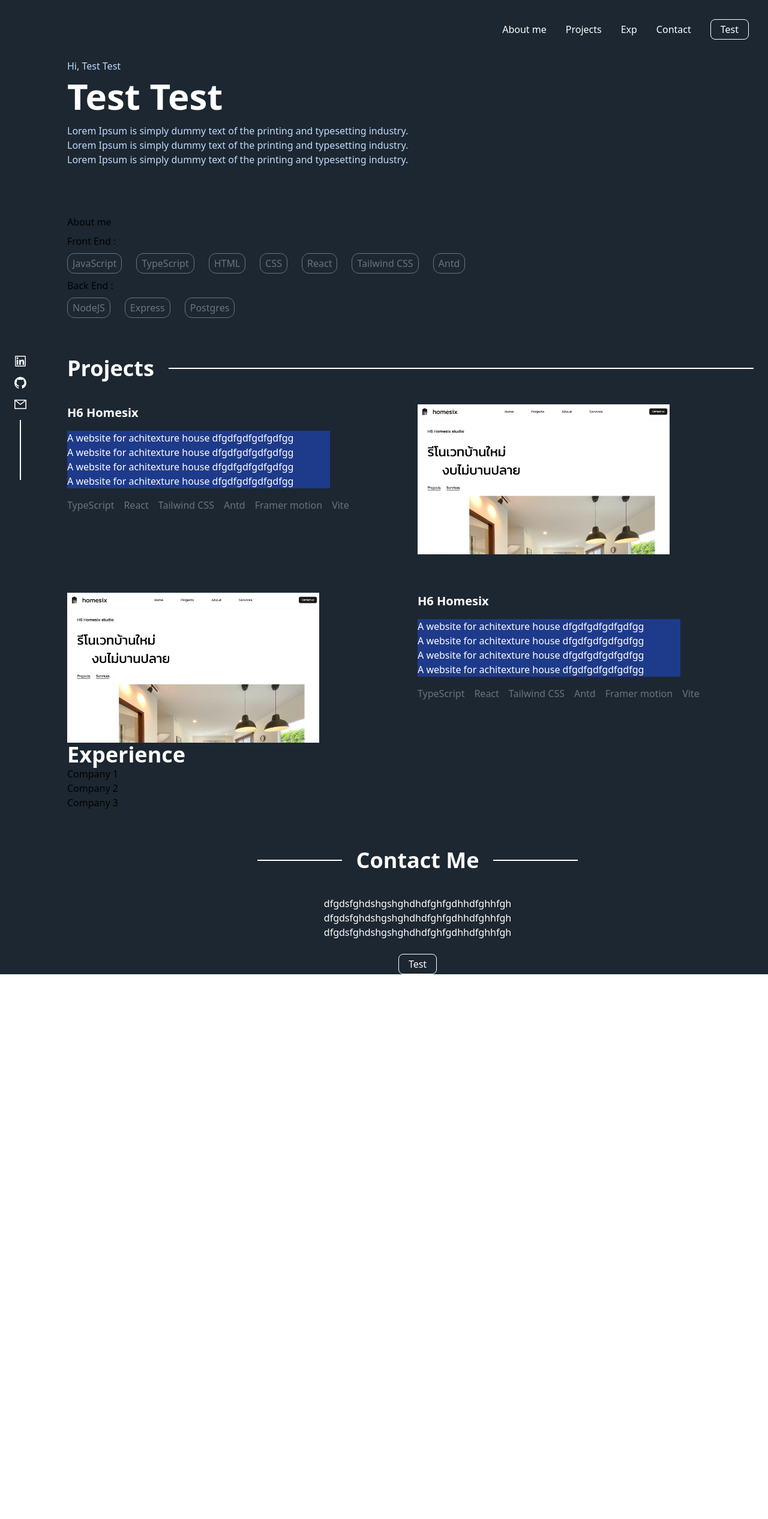
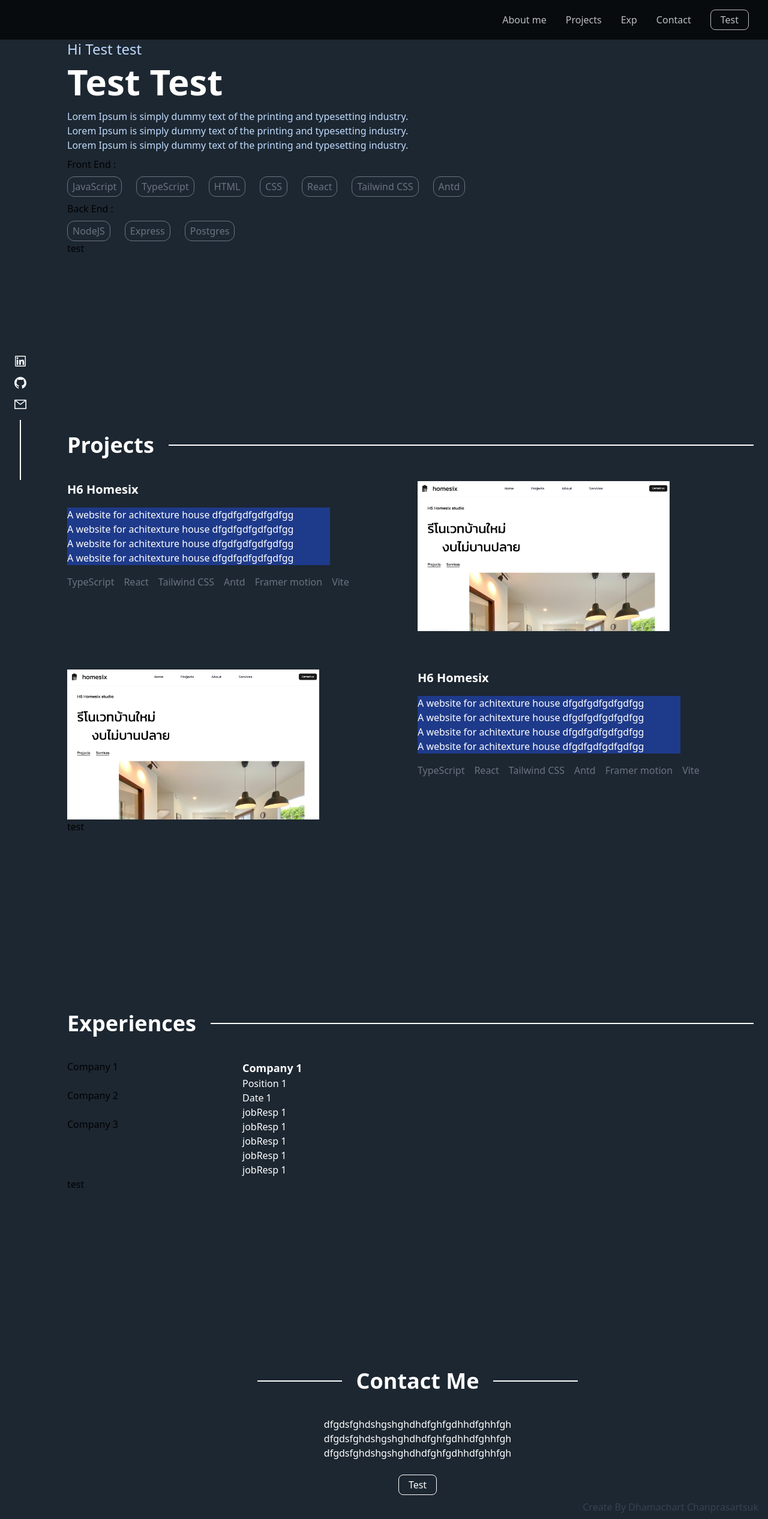
Before and after one commit to BornDhamachart/portfolioWebsite, a React (Vite) app: page / in a window 1280 px wide. Shown: the whole page at 60% size. Before the commit the page ends 1624 px from the top, so only its background shows below. Built offline with nearby package versions, Linux system fonts and the light colour scheme.

Commit message:
add framer motion animation

```diff
--- a/package.json
+++ b/package.json
@@ -11,6 +11,7 @@
   },
   "dependencies": {
     "@ant-design/icons": "^5.2.5",
+    "framer-motion": "^10.16.1",
     "react": "^18.2.0",
     "react-dom": "^18.2.0"
   },
--- a/src/App.tsx
+++ b/src/App.tsx
@@ -4,23 +4,31 @@ import TechStack from "./Components/TechStack";
 import Projects from "./Components/Projects";
 import ContactMe from "./Components/ContactMe";
 import Experience from "./Components/Experience";
-import Footer from "./Components/Footer";
 import SideLink from "./Components/SideLink";
 import Navbar from "./Components/Navbar";
+import Footer from "./Components/Footer";
 
 function App() {
   return (
     <>
-      <div className="bg-ivory w-full h-full relative pl-28">
+      <div className="bg-ivory w-full h-full">
         <div>
           <div className="sticky top-0">
             <Navbar />
           </div>
-          <AboutMe />
+          <div className="pl-28">
+            <AboutMe />
+          </div>
+        </div>
+        <div className="pl-28">
           <TechStack />
+          <div className="h-64">test</div>
           <Projects />
+          <div className="h-64">test</div>
           <Experience />
+          <div className="h-64">test</div>
           <ContactMe />
+          <Footer />
         </div>
         <div className="left-0 bottom-0 fixed">
           <SideLink />
--- a/src/Components/AboutMe.tsx
+++ b/src/Components/AboutMe.tsx
@@ -1,8 +1,61 @@
+import { motion } from "framer-motion";
 const AboutMe = () => {
+  const item = {
+    hidden: { opacity: 0 },
+    show: {
+      opacity: 1,
+      transition: {
+        ease: "easeInOut",
+        duration: 1.6,
+      },
+    },
+  };
+
+  const container = {
+    show: {
+      transition: {
+        staggerChildren: 0.2,
+        delayChildren: 0.1,
+      },
+    },
+  };
+
+  const letterAnimation = {
+    hidden: { opacity: 0 },
+    show: {
+      opacity: 1,
+      transition: {
+        ease: "easeInOut",
+        duration: 1,
+      },
+    },
+  };
+
+  const hello = "Hi Test test";
+
   return (
     <>
-      <div className="text-blue-200">Hi, Test Test </div>
-      <div className="font-bold text-6xl text-white mt-2">Test Test </div>
+      <motion.div initial="hidden" animate="show" variants={container}>
+        <motion.div
+          className="text-blue-200"
+          initial="hidden"
+          animate="show"
+          variants={item}
+        >
+          {hello.split("").map((letter: string, idx: number) => (
+            <motion.span
+              className="text-2xl"
+              variants={letterAnimation}
+              key={idx}
+            >
+              {letter}
+            </motion.span>
+          ))}
+        </motion.div>
+        <motion.div className="font-bold text-6xl text-white mt-2">
+          Test Test{" "}
+        </motion.div>
+        <motion.div>
           <p className="text-blue-200 mt-4">
             Lorem Ipsum is simply dummy text of the printing and typesetting
             industry.
@@ -15,7 +68,8 @@ const AboutMe = () => {
             Lorem Ipsum is simply dummy text of the printing and typesetting
             industry.
           </p>
-      <div className="mt-20">About me</div>
+        </motion.div>
+      </motion.div>
     </>
   );
 };
--- a/src/Components/ContactMe.tsx
+++ b/src/Components/ContactMe.tsx
@@ -1,21 +1,78 @@
-import React from "react";
+import { motion, useInView, useAnimation } from "framer-motion";
+import { useEffect, useRef } from "react";
 
 const ContactMe = () => {
+  const item = {
+    hidden: { opacity: 0 },
+    show: {
+      opacity: 1,
+      transition: {
+        ease: "easeInOut",
+        duration: 1.6,
+      },
+    },
+  };
+
+  const container = {
+    show: {
+      transition: {
+        staggerChildren: 0.2,
+        delayChildren: 0.1,
+      },
+    },
+  };
+
+  const ref = useRef(null);
+  const isInView = useInView(ref, { once: true });
+  const mainControls = useAnimation();
+
+  useEffect(() => {
+    if (isInView) {
+      mainControls.start("show");
+      console.log("Inview Contact Me");
+    }
+  }, [isInView]);
+
   return (
     <>
-      <div className="flex justify-center w-full">
+      <motion.div
+        className=""
+        initial="hidden"
+        animate={mainControls}
+        ref={ref}
+        variants={container}
+      >
+        <motion.div
+          className="flex justify-center w-full"
+          initial="hidden"
+          animate={mainControls}
+        ref={ref}
+          variants={item}
+        >
           <div className="flex items-center mb-10 mt-16 w-3/5 justify-center">
             <div className="border border-white w-1/5 mx-6"></div>
             <div className="text-white text-4xl font-bold ">Contact Me</div>
             <div className="border border-white w-1/5 mx-6"></div>
           </div>
-      </div>
-      <div className="text-white w-full text-center">
+        </motion.div>
+        <motion.div
+          className="text-white w-full text-center"
+          initial="hidden"
+          animate={mainControls}
+        ref={ref}
+          variants={item}
+        >
           <div>dfgdsfghdshgshghdhdfghfgdhhdfghhfgh</div>
           <div>dfgdsfghdshgshghdhdfghfgdhhdfghhfgh</div>
           <div>dfgdsfghdshgshghdhdfghfgdhhdfghhfgh</div>
-      </div>
-      <div className="w-full flex justify-center mt-6">
+        </motion.div>
+        <motion.div
+          className="w-full flex justify-center mt-6"
+          initial="hidden"
+          animate={mainControls}
+        ref={ref}
+          variants={item}
+        >
           <a
             className="border border-white px-4 py-1 rounded-lg cursor-pointer text-white"
             href=""
@@ -23,7 +80,8 @@ const ContactMe = () => {
           >
             Test
           </a>
-      </div>
+        </motion.div>
+      </motion.div>
     </>
   );
 };
--- a/src/Components/Experience.tsx
+++ b/src/Components/Experience.tsx
@@ -1,44 +1,153 @@
-import React, { useState, useEffect } from "react";
-
+import { motion, useInView, useAnimation } from "framer-motion";
+import { useEffect, useRef, useState } from "react";
 
 const Experience = () => {
-    const [chooseCompany, setChooseCompany] = useState<number>(1);
-  const exp = [
+  const [chooseCompany, setChooseCompany] = useState<Exp>({
+    companyName: "Company 1",
+    position: "Position 1",
+    date: "Date 1",
+    jobResp: ["jobResp 1", "jobResp 1", "jobResp 1", "jobResp 1", "jobResp 1"],
+  });
+
+  interface Exp {
+    companyName: string;
+    position: string;
+    date: string;
+    jobResp: string[];
+  }
+  const exp: Exp[] = [
     {
       companyName: "Company 1",
       position: "Position 1",
       date: "Date 1",
-      jobResp: "jobResp 1",
+      jobResp: [
+        "jobResp 1",
+        "jobResp 1",
+        "jobResp 1",
+        "jobResp 1",
+        "jobResp 1",
+      ],
     },
     {
       companyName: "Company 2",
       position: "Position 2",
       date: "Date 2",
-      jobResp: "jobResp 2",
+      jobResp: [
+        "jobResp 1",
+        "jobResp 1",
+        "jobResp 1",
+        "jobResp 1",
+        "jobResp 1",
+      ],
     },
     {
       companyName: "Company 3",
       position: "Position 3",
       date: "Date 3",
-      jobResp: "jobResp 3",
+      jobResp: [
+        "jobResp 1",
+        "jobResp 1",
+        "jobResp 1",
+        "jobResp 1",
+        "jobResp 1",
+      ],
     },
   ];
+
+  const item = {
+    hidden: { opacity: 0 },
+    show: {
+      opacity: 1,
+      transition: {
+        ease: "easeInOut",
+        duration: 1.6,
+      },
+    },
+  };
+
+  const leftToRight = {
+    hidden: { opacity: 0 },
+    show: {
+      opacity: 1,
+      transition: {
+        ease: "easeInOut",
+        duration: 1.6,
+      },
+    },
+  };
+
+  const container = {
+    show: {
+      transition: {
+        staggerChildren: 0.2,
+        delayChildren: 0.1,
+      },
+    },
+  };
+
+  const ref = useRef(null);
+  const isInView = useInView(ref, { once: true });
+  const mainControls = useAnimation();
+
+  useEffect(() => {
+    if (isInView) {
+      mainControls.start("show");
+      console.log("Inview Experiences");
+    }
+  }, [isInView]);
+
   return (
     <>
-      <div className="text-4xl font-bold text-white">Experience</div>
-      <div className="flex">
-        <div className="w-1/4">
-            {exp.map((r:any, idx:number) => (
-                <div
-                className="cursor-pointer"
-                onClick={() => setChooseCompany(idx)}
-                >{r.companyName}</div>
-            ))}
+      <motion.div
+        className="flex items-center mb-10 mt-16"
+        initial="hidden"
+        animate={mainControls}
+        ref={ref}
+        variants={container}
+      >
+        <motion.div
+          className="text-white text-4xl font-bold"
+          initial="hidden"
+          animate={mainControls}
+        ref={ref}
+          variants={item}
+        >
+          Experiences
+        </motion.div>
+        <motion.div
+          className="border border-white w-full mx-6"
+          initial="hidden"
+          animate={mainControls}
+        ref={ref}
+          variants={leftToRight}
+        ></motion.div>
+      </motion.div>
+
+      <motion.div
+        className="flex"
+        initial="hidden"
+        animate={mainControls}
+        ref={ref}
+        variants={item}
+      >
+        <div className="w-1/4 flex flex-col gap-6">
+          {exp.map((r: Exp) => (
+            <div className="cursor-pointer" onClick={() => setChooseCompany(r)}>
+              {r.companyName}
+            </div>
+          ))}
         </div>
         <div className="w-3/4">
-
+          <div className="text-white font-bold text-lg">
+            {chooseCompany.companyName}
+          </div>
+          <div className="text-white">{chooseCompany.position}</div>
+          <div className="text-white">{chooseCompany.date}</div>
+          {chooseCompany.jobResp.map((r: string) => (
+            <div className="text-white">{r}</div>
+          ))}
         </div>
-      </div>
+      </motion.div>
     </>
   );
 };
--- a/src/Components/Footer.tsx
+++ b/src/Components/Footer.tsx
@@ -1,8 +1,6 @@
-import React from 'react'
-
 const Footer = () => {
   return (
-    <div>Footer</div>
+    <div className="text-gray-700 w-full text-right bg-ivory py-2 px-4">Create By Dhamachart Chanprasartsuk</div>
   )
 }
 
--- a/src/Components/Navbar.tsx
+++ b/src/Components/Navbar.tsx
@@ -1,7 +1,7 @@
 const Navbar = () => {
   return (
-    <div className="flex justify-end">
-      <div className="flex justify-evenly items-center gap-8 text-white p-8">
+    <div className="flex justify-end bg-black opacity-70 w-full">
+      <div className="flex justify-evenly items-center gap-8 text-white px-8 py-4">
         <div>About me</div>
         <div>Projects</div>
         <div>Exp</div>
--- a/src/Components/Projects.tsx
+++ b/src/Components/Projects.tsx
@@ -1,7 +1,8 @@
-import React from "react";
+import { motion, useInView, useAnimation } from "framer-motion";
+import { useEffect, useRef } from "react";
 
 const Projects = () => {
-  const frontEndItems = [
+  const items = [
     "TypeScript",
     "React",
     "Tailwind CSS",
@@ -10,13 +11,102 @@ const Projects = () => {
     "Vite",
   ];
 
+  const item = {
+    hidden: { opacity: 0 },
+    show: {
+      opacity: 1,
+      transition: {
+        ease: "easeInOut",
+        duration: 1.6,
+      },
+    },
+  };
+
+  const itemHead = {
+    hidden: { opacity: 0 },
+    show: {
+      opacity: 1,
+      transition: {
+        ease: "easeInOut",
+        duration: 2,
+      },
+    },
+  };
+
+  const rightToLeft = {
+    hidden: { opacity: 0, x: 500 },
+    show: {
+      opacity: 1,
+      x: 0,
+      transition: {
+        ease: "easeInOut",
+        duration: 1.6,
+      },
+    },
+  };
+
+  const picture = {
+    hidden: { left: 0 },
+    show: {
+      left: "100%",
+      transition: {
+        ease: "easeIn",
+        duration: 0.5,
+      },
+    },
+  };
+
+  const container = {
+    show: {
+      transition: {
+        staggerChildren: 0.2,
+        delayChildren: 0.1,
+      },
+    },
+  };
+
+  const ref = useRef(null);
+  const isInView = useInView(ref, { once: true });
+  const mainControls = useAnimation();
+
+  useEffect(() => {
+    if (isInView) {
+      mainControls.start("show");
+      console.log("Inview Projects");
+    }
+  }, [isInView]);
+
   return (
     <>
-      <div className="flex items-center mb-10 mt-16">
-        <div className="text-white text-4xl font-bold">Projects</div>
-        <div className="border border-white w-full mx-6"></div>
-      </div>
-      <div className="flex justify-between ">
+      <div ref={ref}>
+        <motion.div
+          className="flex items-center mb-10 mt-16"
+          initial="hidden"
+          animate={mainControls}
+          variants={container}
+        >
+          <motion.div
+            className="text-white text-4xl font-bold"
+            initial="hidden"
+            animate={mainControls}
+            variants={itemHead}
+          >
+            Projects
+          </motion.div>
+          <motion.div
+            className="border border-white w-full mx-6"
+            initial="hidden"
+            animate={mainControls}
+            variants={rightToLeft}
+          ></motion.div>
+        </motion.div>
+
+        <motion.div
+          className="flex justify-between"
+          initial="hidden"
+          animate={mainControls}
+          variants={item}
+        >
           <div className="w-1/2">
             <div className="text-white font-bold text-xl">H6 Homesix</div>
             <div className="text-white  bg-blue-900 w-3/4 mt-4">
@@ -26,7 +116,7 @@ const Projects = () => {
               <p>A website for achitexture house dfgdfgdfgdfgdfgg</p>
             </div>
             <div className="flex gap-4 mt-4">
-            {frontEndItems.map((r: string) => (
+              {items.map((r: string) => (
                 <div className=" text-gray-500">{r}</div>
               ))}
             </div>
@@ -38,9 +128,14 @@ const Projects = () => {
               className="w-[420px] h-[250px]"
             />
           </div>
-      </div>
+        </motion.div>
 
-      <div className="flex justify-between mt-16">
+        <motion.div
+          className="flex justify-between mt-16"
+          initial="hidden"
+          animate={mainControls}
+          variants={item}
+        >
           <div className="w-1/2">
             <img
               alt="h6homesix"
@@ -57,11 +152,12 @@ const Projects = () => {
               <p>A website for achitexture house dfgdfgdfgdfgdfgg</p>
             </div>
             <div className="flex gap-4 mt-4">
-            {frontEndItems.map((r: string) => (
+              {items.map((r: string) => (
                 <div className=" text-gray-500">{r}</div>
               ))}
             </div>
           </div>
+        </motion.div>
       </div>
     </>
   );
--- a/src/Components/SideLink.tsx
+++ b/src/Components/SideLink.tsx
@@ -1,4 +1,5 @@
-import React from "react";
+import { motion } from "framer-motion";
+
 import {
   LinkedinOutlined,
   GithubOutlined,
@@ -6,8 +7,25 @@ import {
 } from "@ant-design/icons";
 
 const SideLink = () => {
+  const item = {
+    hidden: { opacity: 0, y:500 },
+    show: {
+      opacity: 1,
+      y: 0,
+      transition: {
+        ease: "easeInOut",
+        duration: 1.6,
+      },
+    },
+  };
+
   return (
-    <div className="flex-col flex justify-evenly gap-4 text-white px-6">
+    <motion.div
+      className="flex-col flex justify-evenly gap-4 text-white px-6"
+      initial="hidden"
+      animate="show"
+      variants={item}
+    >
       <a
         className="cursor-pointer text-xl flex justify-center"
         href=""
@@ -30,7 +48,7 @@ const SideLink = () => {
         <MailOutlined />
       </a>
       <div className="h-[100px] border border-white mx-auto"></div>
-    </div>
+    </motion.div>
   );
 };
 
--- a/src/Components/TechStack.tsx
+++ b/src/Components/TechStack.tsx
@@ -1,24 +1,54 @@
+import { motion } from "framer-motion";
+
 const TechStack = () => {
-  const frontEndItems = ["JavaScript","TypeScript","HTML","CSS","React", "Tailwind CSS", "Antd"];
-  const backEndItems = ["NodeJS","Express", "Postgres"];
+  const frontEndItems = [
+    "JavaScript",
+    "TypeScript",
+    "HTML",
+    "CSS",
+    "React",
+    "Tailwind CSS",
+    "Antd",
+  ];
+  const backEndItems = ["NodeJS", "Express", "Postgres"];
+
+  const item = {
+    hidden: { opacity: 0 },
+    show: {
+      opacity: 1,
+      transition: {
+        ease: "easeInOut",
+        duration: 1.6,
+      },
+    },
+  };
+
   return (
     <>
-    <div className='my-2'>Front End :</div>
-    <div className='flex gap-6'>
+      <motion.div
+        initial="hidden"
+        animate="show"
+        variants={item}
+      >
+        <div className="my-2">Front End :</div>
+        <div className="flex gap-6">
+          {frontEndItems.map((r: string) => (
+            <div className="rounded-xl py-1 px-2 border border-gray-500 text-gray-500">
+              {r}
+            </div>
+          ))}
+        </div>
+        <div className="my-2">Back End :</div>
+        <div className="flex gap-6">
+          {backEndItems.map((r: String) => (
+            <div className="rounded-xl py-1 px-2 border border-gray-500 text-gray-500">
+              {r}
+            </div>
+          ))}
+        </div>
+      </motion.div>
+    </>
+  );
+};
 
-      {frontEndItems.map((r: string) =>
-      <div className='rounded-xl py-1 px-2 border border-gray-500 text-gray-500'>{r}</div>
-      )}
-    </div>
-    <div className='my-2'>Back End :</div>
-    <div className='flex gap-6'>
-
-      {backEndItems.map((r: String) =>
-      <div className='rounded-xl py-1 px-2 border border-gray-500 text-gray-500'>{r}</div>
-      )}
-    </div>
-    </>
-  )
-}
-
-export default TechStack
+export default TechStack;
```
Also changed, not shown: 1 other file (tests, documents, lock files or other folders). Lines whose indentation alone changed are shown as unchanged.
